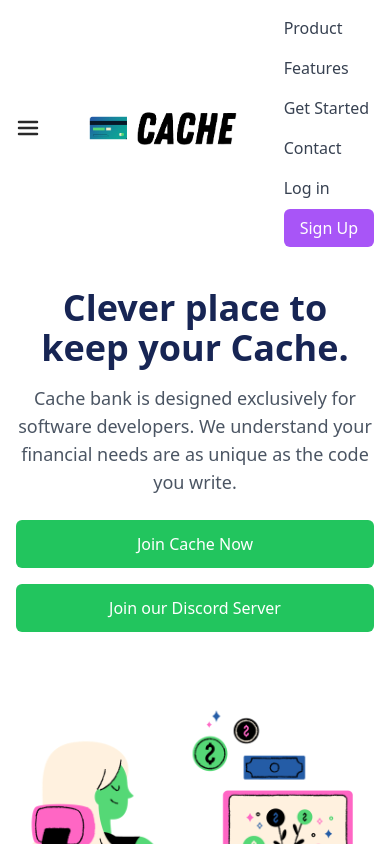
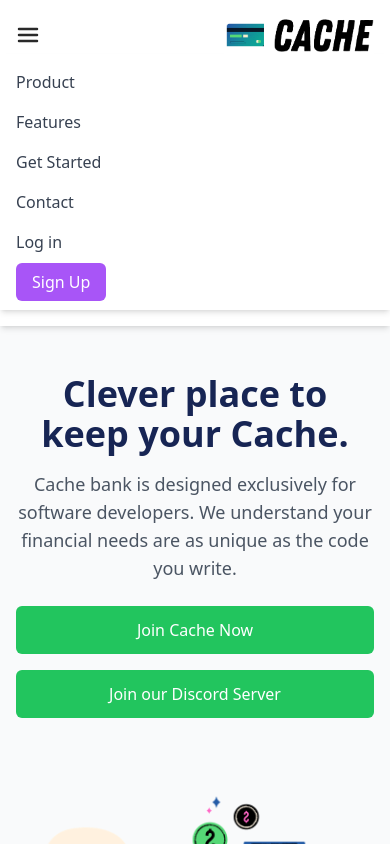
Before and after one commit to Duwaine02/Loopple-tailwind, a website: page index.html in a window 390 px wide. Both pictures are taken after a click on the button 28 px from the left and 35 px from the top of the page. Shown: the top 844 px of the page. Drawn offline with nearby package versions, Linux system fonts and the light colour scheme.

Commit message:
Final changes

```diff
--- a/index.html
+++ b/index.html
@@ -21,6 +21,17 @@
             max-width: 100%;
             height: auto;
         }
+        #mobile-menu {
+    transition: max-height 0.3s ease-in-out;
+    overflow: hidden;
+    max-height: 0; /* Hidden by default */
+}
+
+#mobile-menu:not(.hidden) {
+    max-height: 300px; /* Adjust based on menu content */
+}
+
+
     </style>
 
 </head>
@@ -28,8 +39,8 @@
 
 <!-- Component 1 -->
 <header class="w-full bg-white shadow-md py-4">
-    <header class="container mx-auto flex justify-between items-center px-4">
-        <!-- SVG Menu Icon -->
+    <div class="container mx-auto flex justify-between items-center px-4">
+        <!-- SVG Menu Icon (Mobile Only) -->
         <button id="menu-toggle" class="block md:hidden">
             <svg viewBox="0 0 24 24" stroke="currentColor" class="h-6 w-6" fill="none">
                 <path d="M3 6.00092H21M3 12.0009H21M3 18.0009H21" stroke="#292929" stroke-width="2.5" stroke-linecap="round" stroke-linejoin="round" />
@@ -39,19 +50,35 @@
         <!-- Company Logo -->
         <img src="./assets/component-1/navigation/cache-bank-logo.png" alt="Company logo" class="logo">
 
-<!-- Navigation Links -->
-<nav id="menu" class="hidden md:flex space-x-4 text-gray-700">
-    <ul class="flex flex-col md:flex-row md:space-x-6 space-y-4 md:space-y-0">
+        <!-- Navigation Links (Desktop) -->
+        <nav id="menu" class="hidden md:flex space-x-6 text-gray-700">
+            <ul class="flex flex-row space-x-6">
                 <li><a href="product.html" class="hover:text-purple-500">Product</a></li>
                 <li><a href="features.html" class="hover:text-purple-500">Features</a></li>
                 <li><a href="Get Started.html" class="hover:text-purple-500">Get Started</a></li>
                 <li><a href="contact.html" class="hover:text-purple-500">Contact</a></li>
-        <li><a href="login.html" class="text-gray-700 py-2 hover:text-purple-500">Log in</a></li>
+            </ul>
+        </nav>
+
+        <!-- Login and Sign-Up Buttons (Desktop Only) -->
+        <div class="hidden md:flex space-x-4">
+            <a href="login.html" class="text-gray-700 py-2 hover:text-purple-500">Log in</a>
+            <a href="Get Started.html" class="bg-purple-500 text-white px-4 py-2 rounded-md hover:bg-green-500 transition-colors duration-200">Sign Up</a>
+        </div>
+    </div>
+
+    <!-- Mobile Navigation Menu -->
+    <nav id="mobile-menu" class="flex-col bg-white shadow-md p-4 space-y-4 md:hidden w-full">
+        <ul class="flex flex-col space-y-4">
+            <li><a href="product.html" class="text-gray-700 hover:text-purple-500">Product</a></li>
+            <li><a href="features.html" class="text-gray-700 hover:text-purple-500">Features</a></li>
+            <li><a href="Get Started.html" class="text-gray-700 hover:text-purple-500">Get Started</a></li>
+            <li><a href="contact.html" class="text-gray-700 hover:text-purple-500">Contact</a></li>
+            <li><a href="login.html" class="text-gray-700 hover:text-purple-500">Log in</a></li>
             <li><a href="Get Started.html" class="bg-purple-500 text-white px-4 py-2 rounded-md hover:bg-green-500 transition-colors duration-200">Sign Up</a></li>
         </ul>
     </nav>
 </header>
-
 <!--End of Component 1-->
 
 <!--Component 2-->
@@ -330,16 +357,13 @@
 
 <!-- JavaScript -->
  <script>
-// Toggle mobile menu and hide the logo
-document.getElementById('menu-toggle').addEventListener('click', () => {
-    const Menu = document.getElementById('menu');
-    const logoToHide = document.getElementById('logo-to-hide');
+// Select the menu toggle button and mobile menu
+const menuToggleButton = document.getElementById("menu-toggle");
+const Menu = document.getElementById("");
 
-    // Toggle the menu visibility
-    Menu.classList.toggle('hidden');
-
-    // Toggle the logo visibility
-    logoToHide.classList.toggle('hidden');
+// Add click event listener to toggle mobile menu visibility
+menuToggleButton.addEventListener("click", () => {
+    Menu.classList.toggle("hidden");
 });
 </script>
 <script src="https://unpkg.com/leaflet@1.9.4/dist/leaflet.js"></script>
```
Lines whose indentation alone changed are shown as unchanged.
